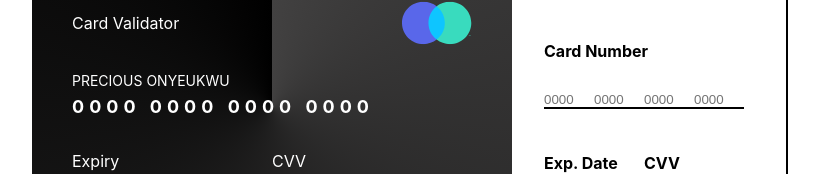
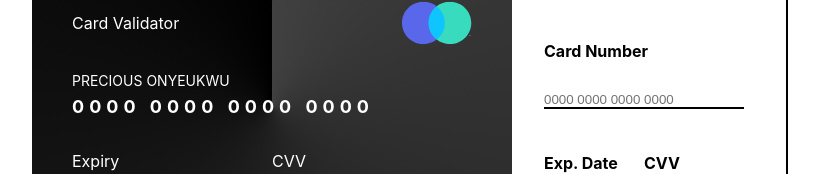
Before and after one commit to kindyluv/Credit-Card-Validator, a React (Create React App) app in the folder frontend/: page / in a window 1280 px wide. Shown: the part 292-466 px from the top of the page, without its empty margins (230-1049 px from the left). Built offline with nearby package versions, Linux system fonts and the light colour scheme.

Commit message:
[fix: Refactored the isAmericanCardFE]

```diff
--- a/frontend/src/features/components/CardForm.jsx
+++ b/frontend/src/features/components/CardForm.jsx
@@ -9,11 +9,7 @@ import RedChecker from '../../assets/RedChecker.svg'
 
 const CardForm = () => {
   const [formData, setFormData] = useState ({
-    cardNumberOne: '',
-    cardNumberTwo: '',
-    cardNumberThree: '',
-    americanExpressCard: '',
-    cardNumberFour: '',
+    cardNumber: '',
     expiresMonth: '',
     expiresYear: '',
     fullName: '',
@@ -24,17 +20,11 @@ const CardForm = () => {
   const [isRed, setIsRed] = useState (false);
   const[isAmericaExpressCard, setIsAmericaExpressCard] = useState(false);
   const [colorChange, setColorChange] = useState(null);
-  const americanExpressCardRef = useRef(null);
 
   const inputRefs = {
-    cardNumberOne: useRef(null),
-    cardNumberTwo: useRef(null),
-    cardNumberThree: useRef(null),
-    cardNumberFour: useRef(null),
     expiresMonth: useRef(null),
     expiresYear: useRef(null),
     cvv: useRef(null),
-    ...(isAmericaExpressCard ? { americanExpressCard: americanExpressCardRef } : {}),
   };
 
   const [isLoading, setIsLoading] = useState(false);
@@ -46,29 +36,13 @@ const CardForm = () => {
       [name]: value,
     });
 
-    if (inputName !== 'cvv' && value.length === 4) {
-      const nextInputName = getNextInputName(inputName);
-      if (nextInputName) {
-        if (nextInputName === 'americanExpressCard' && isAmericaExpressCard) {
-          inputRefs[nextInputName].current.focus();
-        } else if (!isAmericaExpressCard) {
-          inputRefs[nextInputName].current.focus();
-        }
-      }
-    }
-
-    if (inputName !== 'cvv' && value.length === 4) {
-      const nextInputName = getNextInputName(inputName);
-      if (nextInputName) {
-        inputRefs[nextInputName].current.focus();
-      }
-    }
     if (inputName !== 'cvv' && inputName === 'expiresMonth' && value.length === 2) {
       const nextInputName = getNextInputName(inputName);
       if (nextInputName) {
         inputRefs[nextInputName].current.focus();
       }
     }
+
     if (inputName !== 'cvv' && inputName === 'expiresYear' && value.length === 2) {
       const nextInputName = getNextInputName(inputName);
       if (nextInputName) {
@@ -92,10 +66,8 @@ const CardForm = () => {
     setIsLoading(true);
     try {
       const formattedDate = `${formData.expiresMonth}/${formData.expiresYear.slice(-2)}`;
-      const cardNumber =
-        formData.cardNumberOne + formData.cardNumberTwo + formData.cardNumberThree + formData.cardNumberFour;
       const data = {
-        cardNumber: cardNumber,
+        cardNumber: formData.cardNumber,
         cardCVV: formData.cvv,
         cardExpiryDate: formattedDate,
       };
@@ -127,15 +99,23 @@ const CardForm = () => {
   const fullName = useMemo(() => (formData.fullName === '' ? 'PRECIOUS ONYEUKWU' : formData.fullName), [formData.fullName]);
 
   const cardNumber = useMemo(() => {
-    const numbers = [
-      formData.cardNumberOne === '' ? '0000' : formData.cardNumberOne,
-      formData.cardNumberTwo === '' ? '0000' : formData.cardNumberTwo,
-      formData.cardNumberThree === '' ? '0000' : formData.cardNumberThree,
-      formData.cardNumberFour === '' ? '0000' : formData.cardNumberFour,
-      isAmericaExpressCard && formData.americanExpressCard === '' ? '000' : formData.americanExpressCard,
-    ];
-    return numbers.join(' ');
-  }, [formData.cardNumberOne, formData.cardNumberTwo, formData.americanExpressCard, isAmericaExpressCard, formData.cardNumberThree, formData.cardNumberFour]);
+    let formattedCardNumber = formData.cardNumber || '0000 0000 0000 0000';
+    formattedCardNumber = formattedCardNumber.replace(/ /g, '');
+
+    if (formattedCardNumber.length === 16) {
+      formattedCardNumber = formattedCardNumber.replace(/(\d{4})/g, '$1 ');
+    }else if(formattedCardNumber.length === 17){
+      formattedCardNumber = formattedCardNumber.replace(/(\d{5})(\d{4})(\d{3})(\d{5})/, '$1 $2 $3 $4');
+    }else if(formattedCardNumber.length === 18){
+      formattedCardNumber = formattedCardNumber.replace(/(\d{5})(\d{4})(\d{4})(\d{5})/, '$1 $2 $3 $4');
+    }
+    else if (formattedCardNumber.length === 19) {
+      formattedCardNumber = formattedCardNumber.replace(/(\d{5})(\d{5})(\d{4})(\d{5})/, '$1 $2 $3 $4');
+    }
+
+    return formattedCardNumber;
+  }, [formData.cardNumber]);
+
 
   const expiryDate = useMemo(() => {
     const month = formData.expiresMonth === '' ? '12' : formData.expiresMonth;
@@ -151,9 +131,9 @@ const CardForm = () => {
   }, [formData.cvv, isAmericaExpressCard]);
 
   const isAmericanExpress = useMemo(() => {
-    const cardPrefix = formData.cardNumberOne.slice(0, 2);
+    const cardPrefix = formData.cardNumber.slice(0, 2);
     return cardPrefix === '37' || cardPrefix === '34';
-  }, [formData.cardNumberOne]);
+  }, [formData.cardNumber]);
 
 
   useMemo(() => {
@@ -204,66 +184,16 @@ const CardForm = () => {
           <div className={Styles.inputFields}>
             <div className={Styles.cardNumberOne}>
               <input
-                maxLength={4}
+                maxLength={19}
+                minLength={16}
                 type="text"
-                id={Styles.cardNumberOne}
-                name="cardNumberOne"
-                value={formData.cardNumberOne}
-                onChange={(e)=>handleInputChange(e, 'cardNumberOne')}
-                placeholder="0000"
-                ref={inputRefs.cardNumberOne}
+                id={Styles.cardNumber}
+                name="cardNumber"
+                value={formData.cardNumber}
+                onChange={(e)=>handleInputChange(e, 'cardNumber')}
+                placeholder="0000 0000 0000 0000"
               />
             </div>
-            <div className={Styles.cardNumberTwo}>
-              <input
-                maxLength={4}
-                type="text"
-                id={Styles.cardNumberTwo}
-                name="cardNumberTwo"
-                value={formData.cardNumberTwo}
-                onChange={(e)=>handleInputChange(e, 'cardNumberTwo')}
-                placeholder="0000"
-                ref={inputRefs.cardNumberTwo}
-              />
-            </div>
-            <div className={Styles.cardNumberThree}>
-              <input
-                maxLength={4}
-                type="text"
-                id={Styles.cardNumberThree}
-                name="cardNumberThree"
-                value={formData.cardNumberThree}
-                onChange={(e)=>handleInputChange(e, 'cardNumberThree')}
-                placeholder="0000"
-                ref={inputRefs.cardNumberThree}
-              />
-            </div>
-            <div className={Styles.cardNumberFour}>
-              <input
-                maxLength={4}
-                type="text"
-                id={Styles.cardNumberFour}
-                name="cardNumberFour"
-                value={formData.cardNumberFour}
-                onChange={(e)=>handleInputChange(e, 'cardNumberFour')}
-                placeholder="0000"
-                ref={inputRefs.cardNumberFour}
-              />
-            </div>
-            {isAmericaExpressCard && (
-              <div className={Styles.cardNumberThree}>
-                <input
-                  maxLength={3}
-                  type="text"
-                  id={Styles.cardNumberThree}
-                  name="americanExpressCard"
-                  value={formData.americanExpressCard}
-                  onChange={(e)=>handleInputChange(e, 'americanExpressCard')}
-                  placeholder="000"
-                  ref={inputRefs.americanExpressCard}
-                />
-              </div>
-            )}
           </div>
         </div>
         <div className={Styles.rightDiv}>
```
